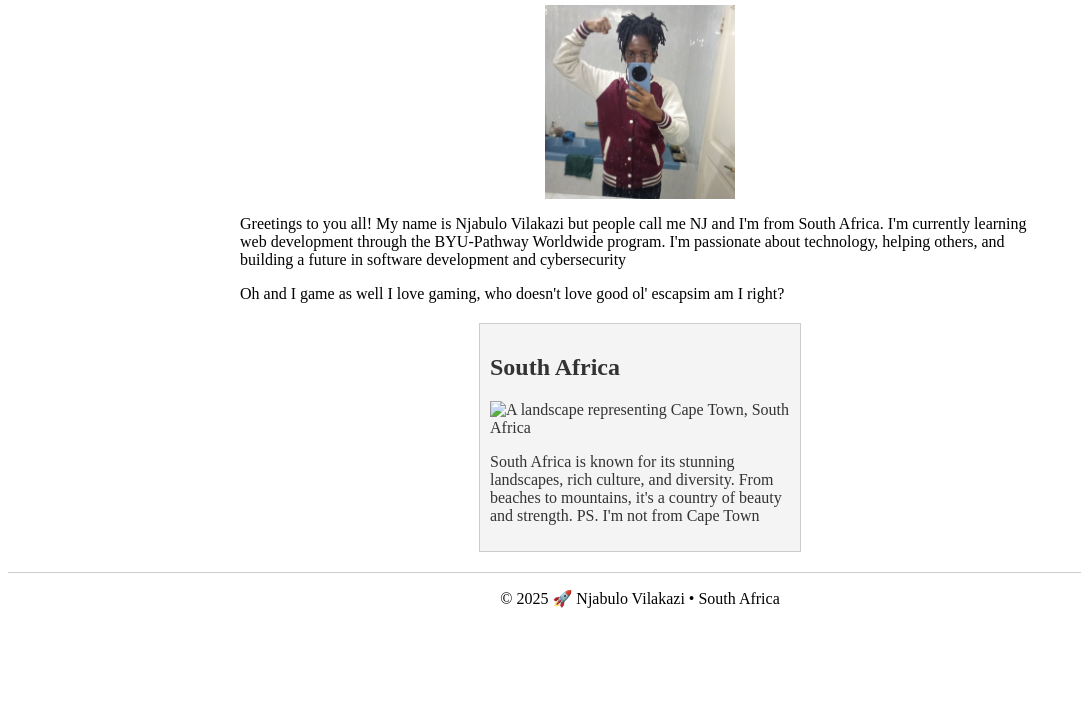
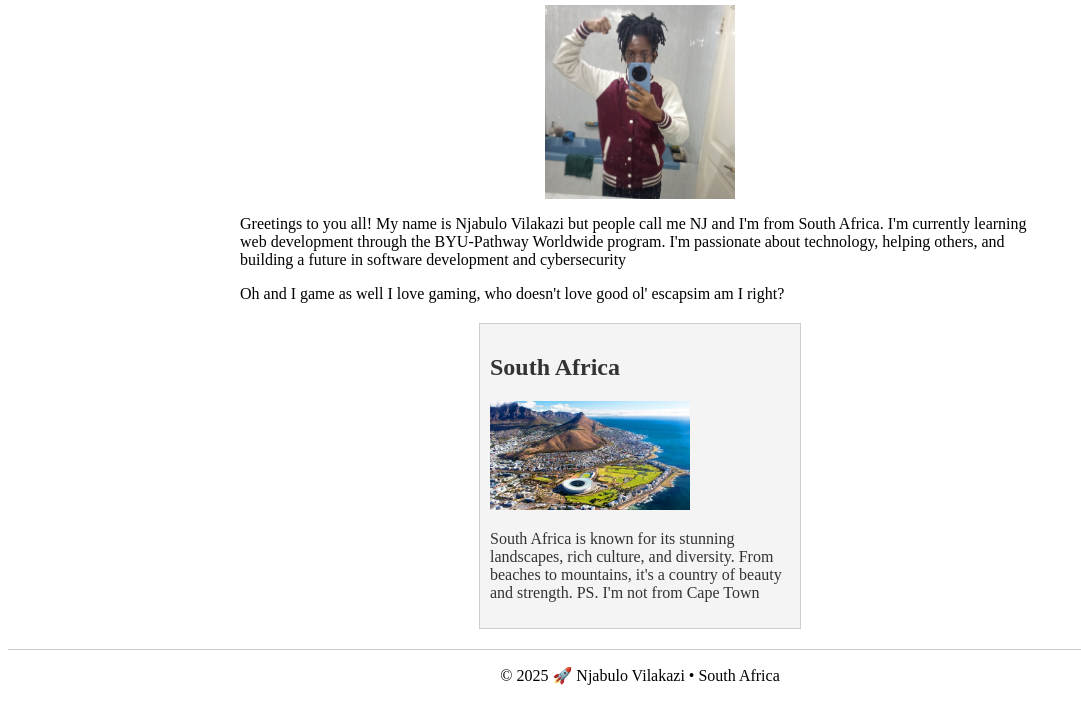
Before and after one commit to NjIsReal/wdd130, a plain HTML site: page index.html in a window 1280 px wide. Shown: the part 111-812 px from the top of the page, without its empty margins (0-1081 px from the left). Drawn offline with Linux system fonts and the light colour scheme.

Commit message:
Oh look another update

```diff
--- a/index.html
+++ b/index.html
@@ -27,7 +27,7 @@
     </main>
     <aside>
     <h2>South Africa</h2>
-    <img src="images/Cape-Town.jpg" alt="A landscape representing Cape Town, South Africa">
+    <img src="images/capetown.jpg" alt="A landscape representing Cape Town, South Africa">
     <p>South Africa is known for its stunning landscapes, rich culture, and diversity. From beaches to mountains, it's a country of beauty and strength. PS. I'm not from Cape Town</p>
    </aside>
     <footer>
```
